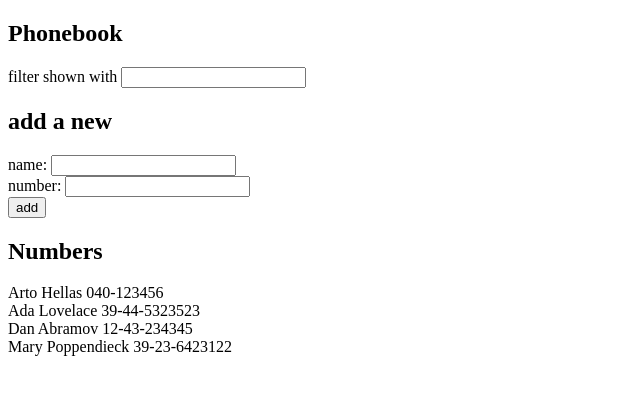
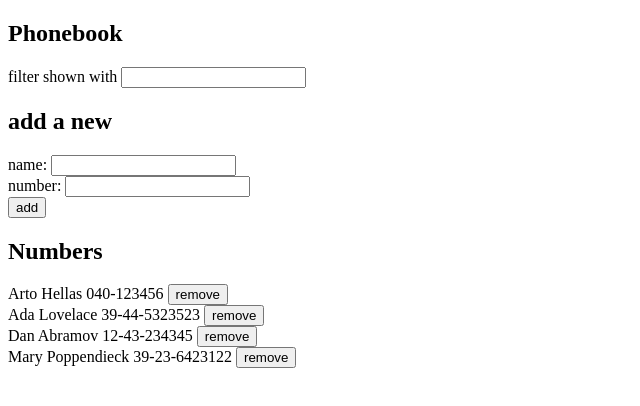
Before and after one commit to mdan22/full-stack-course, a React (Vite) app in the folder part2/phonebook/: page / in a window 1280 px wide. Shown: the top 406 px of the page, without its empty margins (0-640 px from the left). Built offline with nearby package versions, Linux system fonts and the light colour scheme; data requests are answered from the project's data file.

Commit message:
add solution for 2.14

```diff
--- a/part2/phonebook/db.json
+++ b/part2/phonebook/db.json
@@ -3,22 +3,22 @@
     {
       "name": "Arto Hellas",
       "number": "040-123456",
-      "id": 1
+      "id": "1"
     },
     {
       "name": "Ada Lovelace",
       "number": "39-44-5323523",
-      "id": 2
+      "id": "2"
     },
     {
       "name": "Dan Abramov",
       "number": "12-43-234345",
-      "id": 3
+      "id": "3"
     },
     {
       "name": "Mary Poppendieck",
       "number": "39-23-6423122",
-      "id": 4
+      "id": "4"
     }
   ]
 }
--- a/part2/phonebook/src/App.jsx
+++ b/part2/phonebook/src/App.jsx
@@ -2,7 +2,6 @@ import { useEffect, useState } from 'react'
 import PersonForm from './components/PersonForm'
 import Persons from './components/Persons'
 import Filter from './components/Filter'
-import axios from 'axios'
 import personService from './services/persons'
 
 const App = ()  => {
@@ -43,7 +42,8 @@ const App = ()  => {
     const newEntry = {
       name: newName,
       number: newNumber,
-      id: persons.length + 1,
+      // toString necessary bc deleting entries doesnt work otherwise
+      id: (persons.length + 1).toString(),
     }
 
     // here we could check if both a name and a number have been provided
@@ -86,6 +86,23 @@ const App = ()  => {
     return person.name.toLowerCase().includes(filterCriteria.toLowerCase())
   })
 
+  // event handler for deleting entry by id
+  const handleDelete = (id) => {
+    console.log("Deleting person with id:", id);
+    const personToDelete = persons.find(person => person.id === id)
+    if (window.confirm(`Delete ${personToDelete.name} ?`)) {
+      personService.remove(id)
+        .then(() => {
+          console.log("Person deleted successfully");
+          setPersons(persons.filter(person => person.id !== id));
+        })
+        .catch(error => {
+          console.error('Error deleting entry:', error);
+        });
+    }
+  };
+
+
   return (
     <div>
       <h2>Phonebook</h2>
@@ -93,11 +110,9 @@ const App = ()  => {
       <h2>add a new</h2>
       <PersonForm onSubmit={addNameAndNumber} name={newName} number={newNumber} onChangeName={handleNameChange} onChangeNumber={handleNumberChange}/>
       <h2>Numbers</h2>
-      <Persons persons={filteredPersons} />
+      <Persons persons={filteredPersons} onDelete={handleDelete} />
     </div>
   )
 }
 
 export default App
-
-// 2.13: the code that handles communication with the backend was already put into its own module in 2.12.
--- a/part2/phonebook/src/components/Persons.jsx
+++ b/part2/phonebook/src/components/Persons.jsx
@@ -1,10 +1,10 @@
-const Persons = ({persons}) => {
+const Persons = ({persons, onDelete}) => {
   return (
     <div>
       {/* using style is a bit advanced but entrys are now displayed like in the picture*/}
        <ul style={{ listStyleType: 'none', padding: 0}}>
         {/* key: I used a dedicated id attribute instead of using name*/}
-        {persons.map(person => <li key={person.id}>{person.name} {person.number}</li>)}
+        {persons.map(person => <li key={person.id}>{person.name} {person.number} <button onClick={() => onDelete(person.id)}>remove</button></li>)}
       </ul>
     </div>
   )
--- a/part2/phonebook/src/services/persons.js
+++ b/part2/phonebook/src/services/persons.js
@@ -15,5 +15,11 @@ const update = (id, newObject) => {
   const request = axios.put(`${baseUrl}/${id}`, newObject)
   return request.then(response => response.data)
 }
+
+const remove = (id) => {
+    const request = axios.delete(`${baseUrl}/${id}`)
+    return request.then(response => response.data)
+}
+
 // shorter notation using new feature of ES6 JavaScript:
-export default { getAll, create, update }
+export default { getAll, create, update, remove }
```
